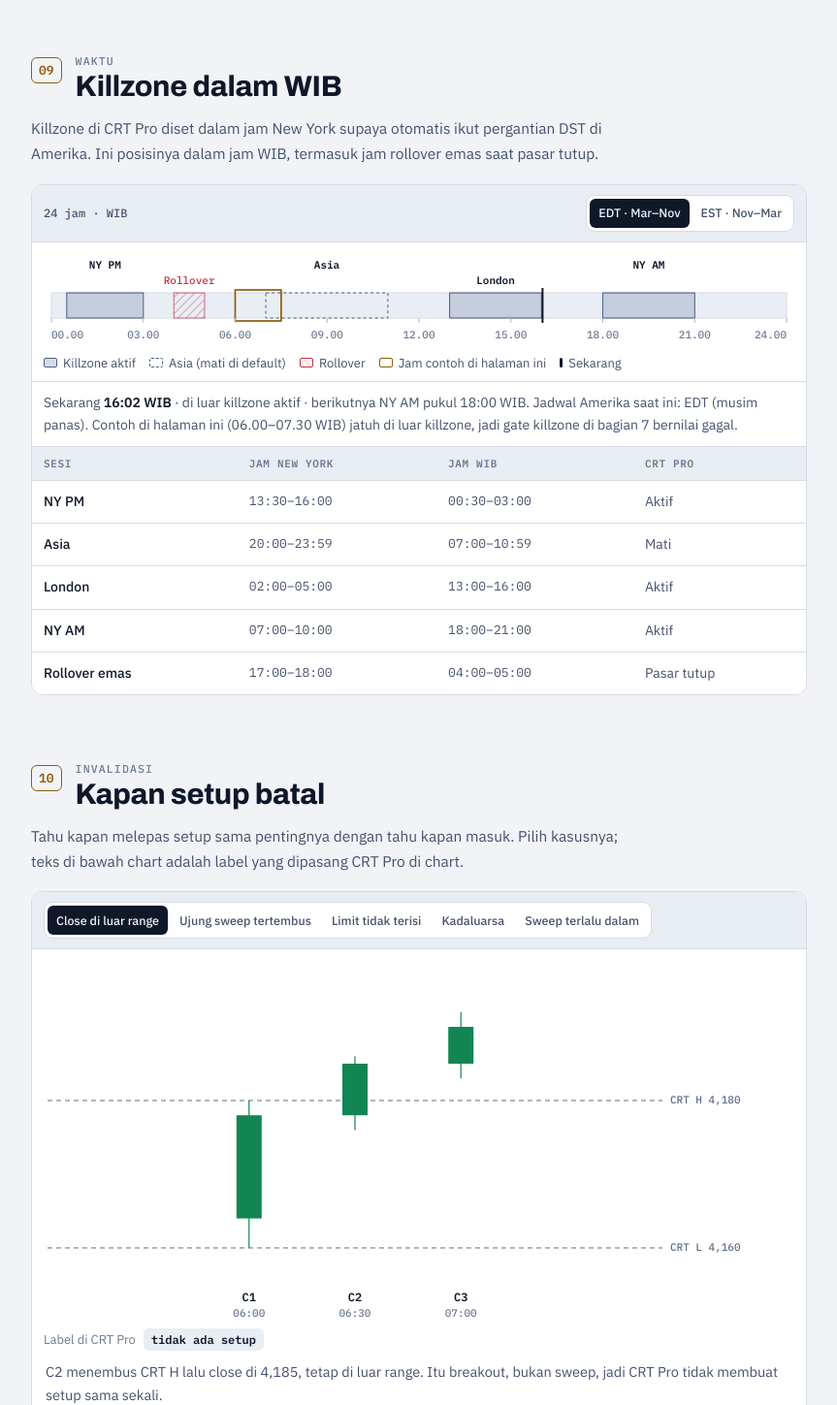
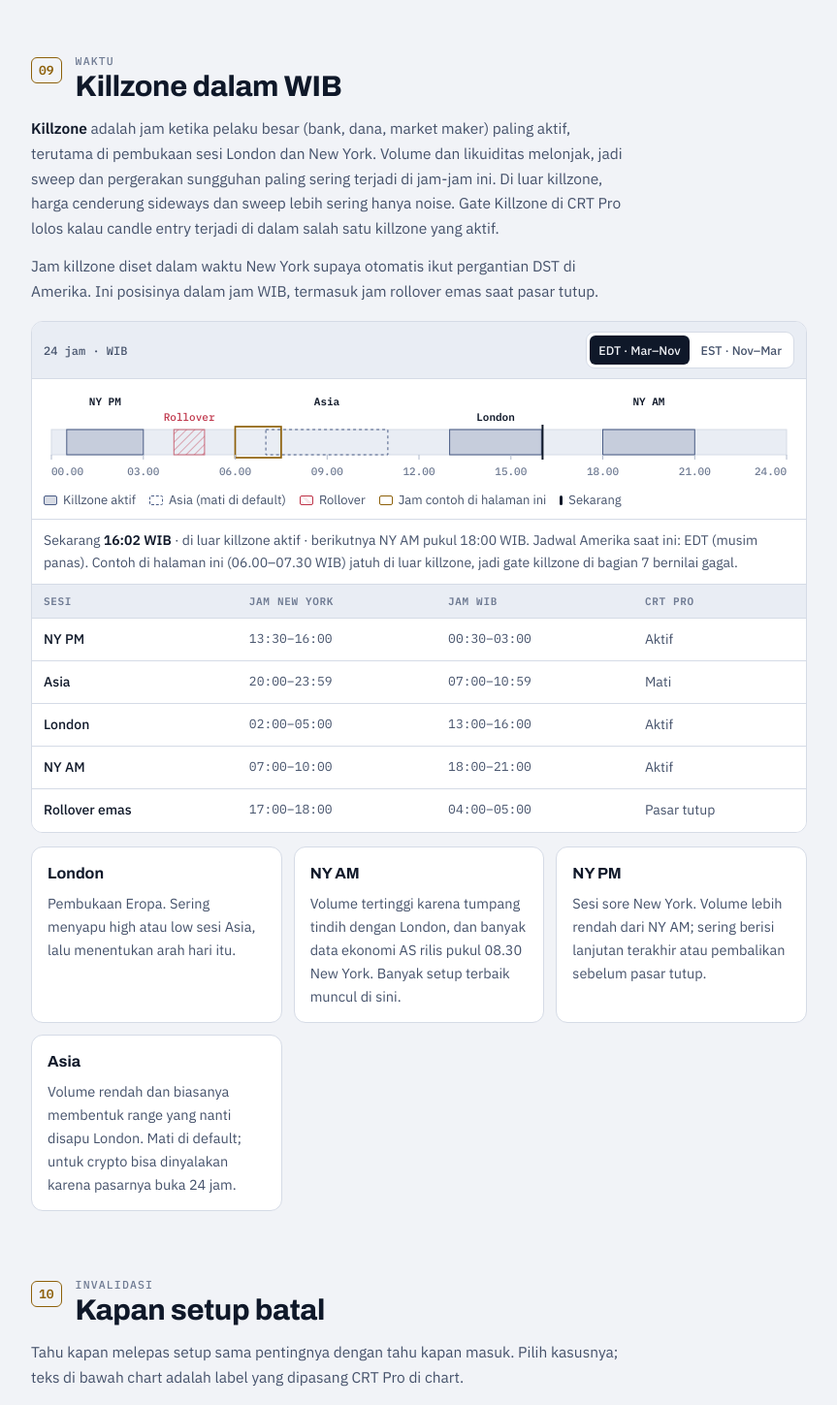
Before and after one commit to PangFive/crt, a plain HTML site: page index.html in a window 1280 px wide. Shown: the part 10200-11649 px from the top of the page at 97% size, without its empty margins (208-1071 px from the left). Drawn offline with Linux system fonts and the light colour scheme.

Commit message:
Add files via upload

```diff
--- a/index.html
+++ b/index.html
@@ -489,7 +489,8 @@ footer{max-width:800px;margin:64px auto 0;padding-top:16px;border-top:1px solid
 
   <section class="ch" id="killzone">
     <div class="ch-head"><span class="ch-num">09</span><div><p class="eyebrow">waktu</p><h2>Killzone dalam WIB</h2></div></div>
-    <p>Killzone di CRT Pro diset dalam jam New York supaya otomatis ikut pergantian DST di Amerika. Ini posisinya dalam jam WIB, termasuk jam rollover emas saat pasar tutup.</p>
+    <p><b>Killzone</b> adalah jam ketika pelaku besar (bank, dana, market maker) paling aktif, terutama di pembukaan sesi London dan New York. Volume dan likuiditas melonjak, jadi sweep dan pergerakan sungguhan paling sering terjadi di jam-jam ini. Di luar killzone, harga cenderung sideways dan sweep lebih sering hanya noise. Gate Killzone di CRT Pro lolos kalau candle entry terjadi di dalam salah satu killzone yang aktif.</p>
+    <p>Jam killzone diset dalam waktu New York supaya otomatis ikut pergantian DST di Amerika. Ini posisinya dalam jam WIB, termasuk jam rollover emas saat pasar tutup.</p>
     <figure class="panel">
       <div class="pbar">
         <div class="ptitle">24 jam · WIB</div>
@@ -509,6 +510,12 @@ footer{max-width:800px;margin:64px auto 0;padding-top:16px;border-top:1px solid
       <p class="status" id="kz-status"></p>
       <div class="tbl mid"><table><thead><tr><th>Sesi</th><th>Jam New York</th><th>Jam WIB</th><th>CRT Pro</th></tr></thead><tbody id="kz-rows"></tbody></table></div>
     </figure>
+    <div class="duo">
+      <div><h3>London</h3><p>Pembukaan Eropa. Sering menyapu high atau low sesi Asia, lalu menentukan arah hari itu.</p></div>
+      <div><h3>NY AM</h3><p>Volume tertinggi karena tumpang tindih dengan London, dan banyak data ekonomi AS rilis pukul 08.30 New York. Banyak setup terbaik muncul di sini.</p></div>
+      <div><h3>NY PM</h3><p>Sesi sore New York. Volume lebih rendah dari NY AM; sering berisi lanjutan terakhir atau pembalikan sebelum pasar tutup.</p></div>
+      <div><h3>Asia</h3><p>Volume rendah dan biasanya membentuk range yang nanti disapu London. Mati di default; untuk crypto bisa dinyalakan karena pasarnya buka 24 jam.</p></div>
+    </div>
   </section>
 
   <section class="ch" id="fail">
```
